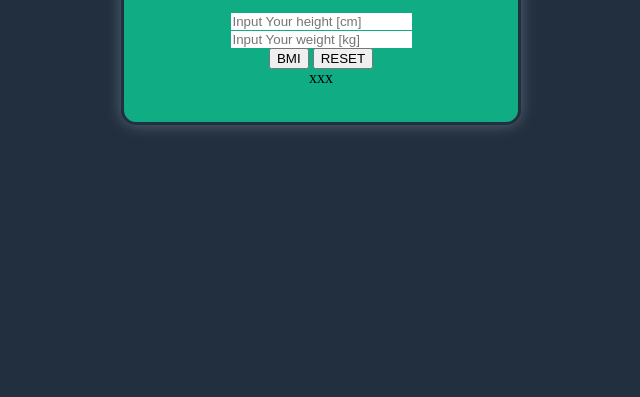
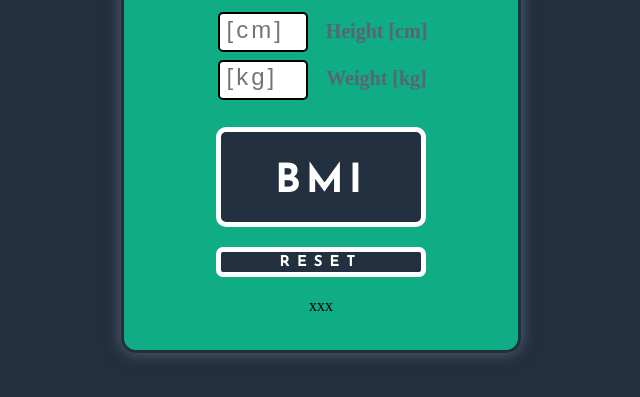
Before and after one commit to Webster2020/BMI_CALCULATOR, a website: page index.html in a window 1280 px wide. Shown: the part 375-772 px from the top of the page, without its empty margins (319-959 px from the left). Drawn offline with Linux system fonts and the light colour scheme.

Commit message:
Add style for sections: inputs & buttons

```diff
--- a/index.html
+++ b/index.html
@@ -26,15 +26,25 @@
         </h3>
       </div>
       <div class="calculator-inputs">
-        <input name="Height" class="input-height" placeholder="Input Your height [cm]" />
-        <input name="Weight" class="input-weight" placeholder="Input Your weight [kg]" />
+        <div class="wrapper">
+          <input type="number" name="Height" class="input-number input-height" placeholder="[cm] " />
+          <h3 class="input-title">Height [cm]</h3>
+        </div>
+        <div class="wrapper">
+          <input type="number" name="Weight" class="input-number input-weight" placeholder="[kg] " />
+          <h3 class="input-title">Weight [kg]</h3>
+        </div>
       </div>
       <div class="calculator-output">
         <div class="result"></div>
       </div>
-      <div class="calculator-button">
-        <button class="button btn-bmi">BMI</button>
-        <button class="button btn-reset">RESET</button>
+      <div class="calculator-buttons">
+        <div class="wrapper">
+          <button class="button btn-bmi">BMI</button>
+        </div>
+        <div class="wrapper">
+          <button class="button btn-reset">RESET</button>
+        </div>
       </div>
       <div class="calculator-proposal">xxx</div>
     </section>
--- a/sass/style.scss
+++ b/sass/style.scss
@@ -15,6 +15,7 @@ $border-w: 0px;
 $border-sec: $border-w solid yellow;
 $border-con: $border-w solid green;
 $border-con-inn: $border-w dotted blue;
+$border-con-inn-wrap: $border-w dotted orange;
 $border-con-inn-elem: $border-w dotted red;
 
 $transition: all 1s;
@@ -51,17 +52,17 @@ section {
   margin: 0 0 15px 0;
   .description-title {
     border: $border-con-inn-elem;
+    margin: 0 0 10px 0;
     font-family: $font-one;
     font-size: 32px;
-    margin: 0 0 10px 0;
   }
   .description-text {
     border: $border-con-inn-elem;
+    margin: 0;
     font-family: $font-two;
     font-size: 20px;
     letter-spacing: 2px;
     color: $color-six;
-    margin: 0;
   }
 }
 
@@ -69,11 +70,71 @@ section {
 
 .calculator-inputs {
   border: $border-con-inn;
-  .input-height {
-    border: $border-con-inn-elem;
+  .wrapper {
+    border: $border-con-inn-wrap;
+    padding: 0;
+    .input-number {
+      display: inline-block;
+      border: 2px solid $color-two;
+      border-radius: 5px;
+      height: 40px;
+      width: 90px;
+      margin-left: 17px;
+      padding: 7px 7px 12px 7px;
+      font-size: 24px;
+      text-align: right;
+      letter-spacing: 3px;
+    }
+    .input-title {
+      border: $border-con-inn-elem;
+      display: inline-block;
+      height: 40px;
+      width: 130px;
+      margin: 0;
+      font-size: 20px;
+      color: $color-six;
+    }
   }
-  .input-weight {
-    border: $border-con-inn-elem;
+}
+
+/* BUTTONS */
+
+.calculator-buttons {
+  border: $border-con-inn;
+  .wrapper {
+    border: $border-con-inn-wrap;
+    padding: 0;
+    .button {
+      border: $border-con-inn-elem;
+    }
+    .btn-bmi {
+      border: $border-con-inn-elem;
+      border: 5px solid $color-one;
+      border-radius: 10px;
+      background-color: $color-five;
+      height: 100px;
+      width: 210px;
+      margin: 20px auto;
+      padding: 30px 0;
+      font-family: $font-one;
+      font-size: 40px;
+      letter-spacing: 5px;
+      color: $color-one;
+    }
+    .btn-reset {
+      border: $border-con-inn-elem;
+      border: 5px solid $color-one;
+      border-radius: 7px;
+      background-color: $color-five;
+      height: 30px;
+      width: 210px;
+      margin: 0 0 20px 0;
+      padding: 3px 0;
+      font-family: $font-one;
+      font-size: 15px;
+      letter-spacing: 7px;
+      color: $color-one;
+    }
   }
 }
 
@@ -81,10 +142,7 @@ section {
 
 .calculator-output {
   border: $border-con-inn;
-  .btn-bmi {
-    border: $border-con-inn-elem;
-  }
-  .btn-reset {
+  .result {
     border: $border-con-inn-elem;
   }
 }
```
Also changed, not shown: css/style.css, sass/style.css, sass/style.min.css, 1 other file.
